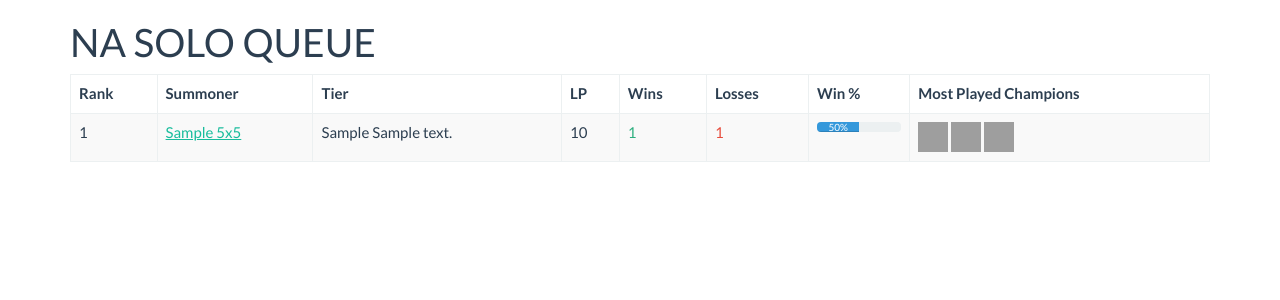
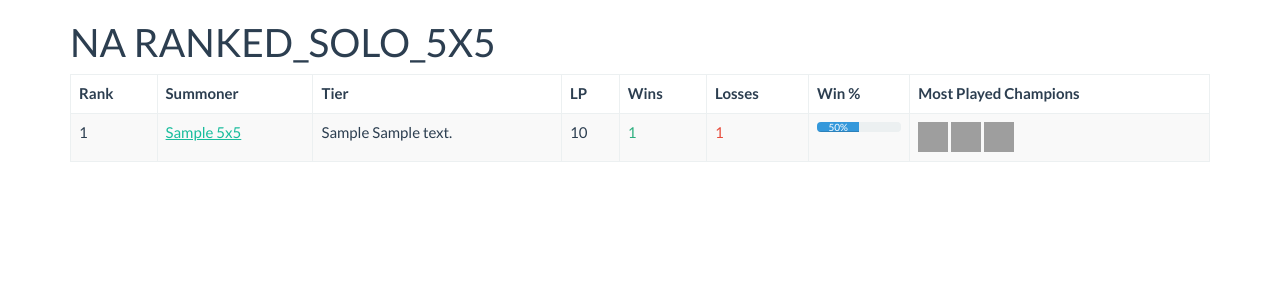
Before and after one commit to ElvarP/IceLeague, a PHP site: page /index.php?sida=leagues&server=na&queue=ranked_solo_5x5 in a window 1280 px wide. Shown: the part 60-360 px from the top of the page. Run offline with PHP 8.4, Linux system fonts and the light colour scheme; tables that the repository leaves empty hold one stand-in row (values such as "Sample post"); some libraries are stand-ins or nearby versions; grey boxes are pictures that could not be loaded.

Commit message:
Make it more easier to expand to more League servers and ranked queues

```diff
--- a/public_html/leagues.php
+++ b/public_html/leagues.php
@@ -1,33 +1,20 @@
 <div class="container">
 
 	<?php
-	$showTable = True;
 	$server = $_GET['server'];
-	$queue = $_GET["queue"];
-	if (!empty($server) && (!empty($queue)) && ($server == "eune") || ($server == "euw") || ($server == "na")) {
+	$queue = $_GET['queue'];
+	if (in_array($server, $supported_league_servers) && (in_array($queue, $supported_ranked_queues))) {
 
-		if ($queue == "ranked_solo_5x5") {
-			$ranked_queue = "Solo Queue";
-		}
-		elseif ($queue == "ranked_flex_sr") {
-			$ranked_queue = "Flex Queue";
-		}
-		elseif ($queue == "ranked_flex_tt") {
-			$ranked_queue = "Twisted Treeline";
-		}
-		else {
-			$showTable = False;
-			include('404.php');
-		}
-		echo "<h1 class='text-uppercase'>$server $ranked_queue</h1>";
+		$showTable = True;
+		echo "<h1 class='text-uppercase'>$server $queue</h1>";
+
 	}
 	else {
 		$showTable = False;
 		include('404.php');
 	}
 
-
-	if ($showTable = True) {
+	if ($showTable == True) {
 	?>
 	<table class="leagues table table-bordered table-striped table-hover">
 		<thead>
```
Also changed, not shown: config-sample.php (+9 -3 lines), public_html/champion_mastery.php (+6 -5 lines), public_html/ranked_stats.php (+5 -4 lines).
